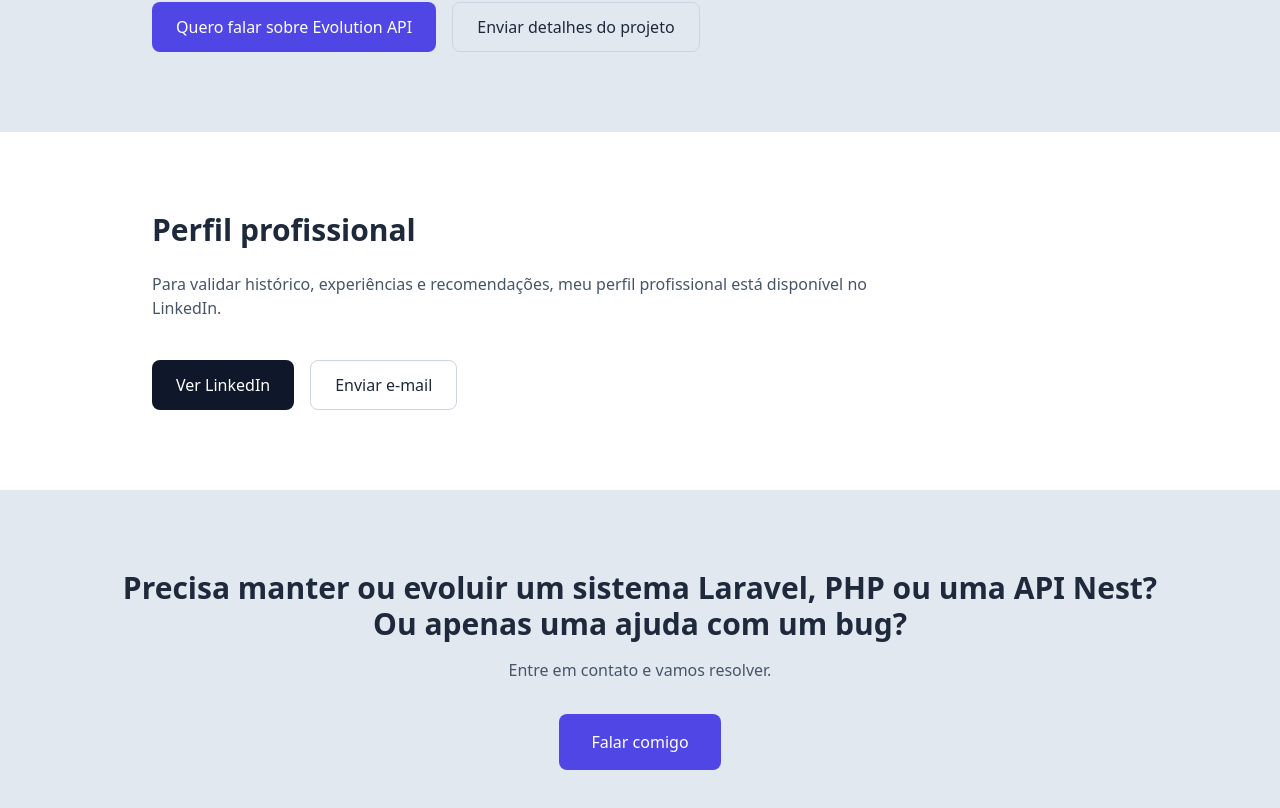
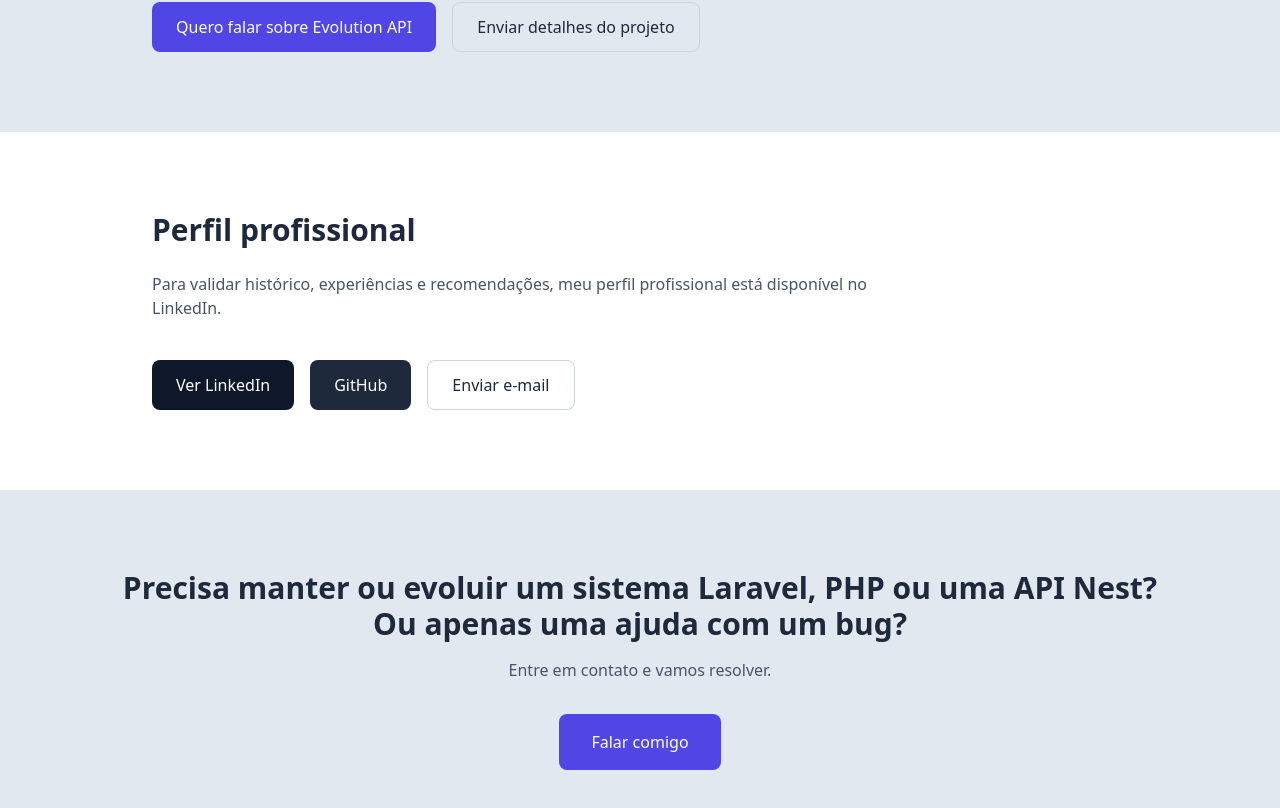
Before and after one commit to thiagodevsilva/thiago-landing, a Vue app: page / in a window 1280 px wide. Shown: the part 2396-3204 px from the top of the page. Built offline with nearby package versions, Linux system fonts and the light colour scheme.

Commit message:
feat: add github link

```diff
--- a/src/App.vue
+++ b/src/App.vue
@@ -176,6 +176,15 @@
           </a>
 
           <a
+            class="inline-flex items-center justify-center px-6 py-3 rounded-lg bg-slate-800 text-white font-medium hover:bg-slate-700 transition"
+            href="https://github.com/SEU_USUARIO"
+            target="_blank"
+            rel="noopener"
+          >
+            GitHub
+          </a>
+
+          <a
             class="inline-flex items-center justify-center px-6 py-3 rounded-lg border border-slate-300 text-slate-800 font-medium hover:bg-slate-50 transition"
             href="mailto:contato@thiagosilva.dev.br"
           >
```
